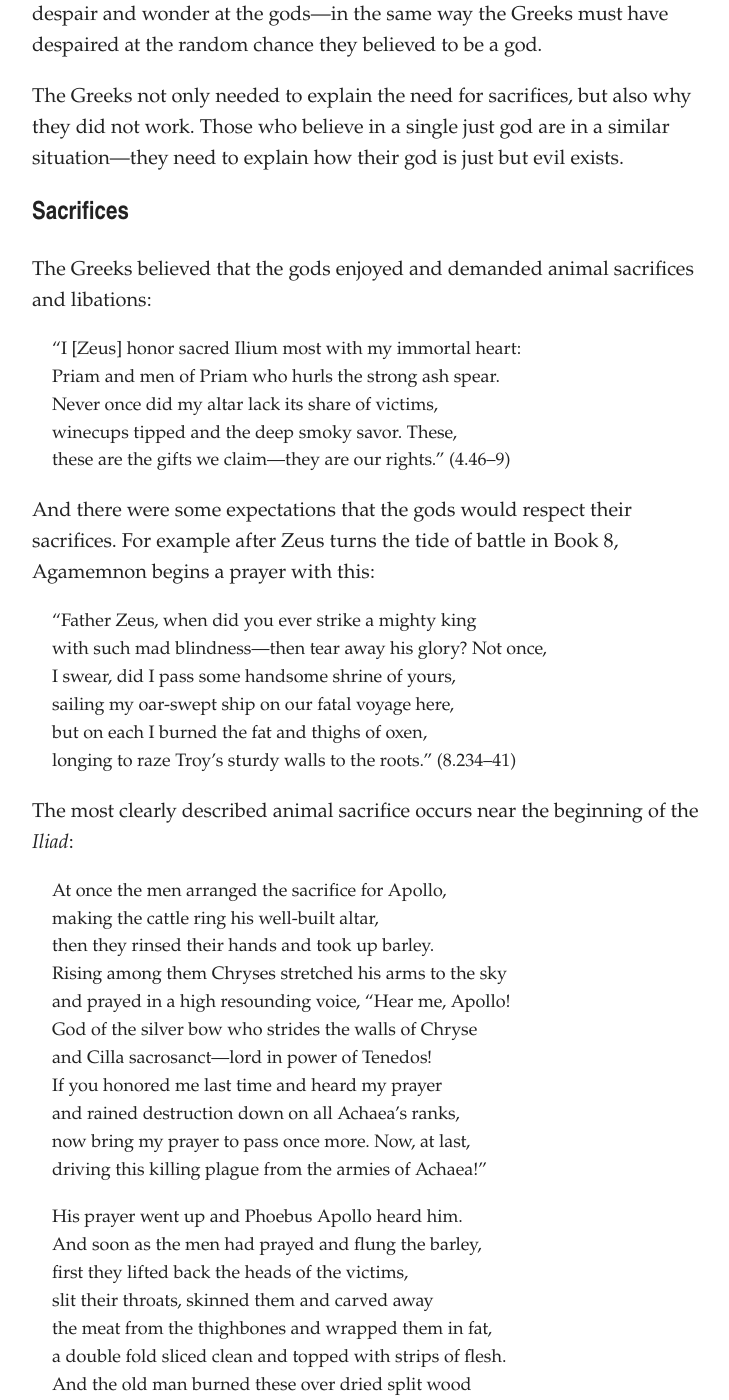
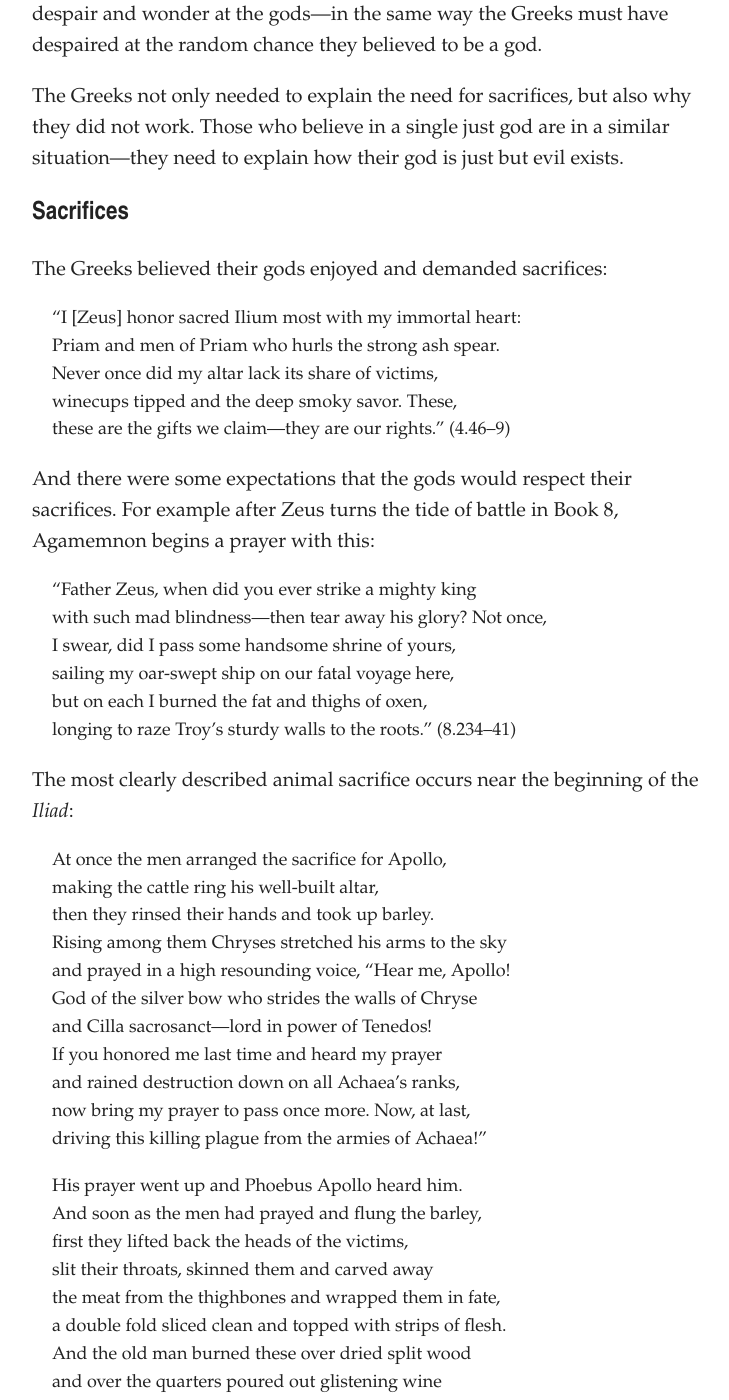
Before and after one commit to artsandmetaphysics/goodlifeodyssey, a Jekyll site: the page built from _documents/the-iliad.md, in a window 1280 px wide and 1400 px high, scrolled down 2576 px. Shown: the whole window, without its empty margins (268-997 px from the left). Built offline with Jekyll 4.4.1, drawn with Linux system fonts in a browser that asks for light colours.

Commit message:
Fix typo

```diff
--- a/_documents/the-iliad.md
+++ b/_documents/the-iliad.md
@@ -86,7 +86,7 @@ The Greeks not only needed to explain the need for sacrifices, but also why they
 
 ## Sacrifices
 
-The Greeks believed that the gods enjoyed and demanded animal sacrifices and libations:
+The Greeks believed their gods enjoyed and demanded sacrifices:
 
 <blockquote class="poetry">
 <p>“I [Zeus] honor sacred Ilium most with my immortal heart:</p>
@@ -126,7 +126,7 @@ The most clearly described animal sacrifice occurs near the beginning of the *Il
 <p>And soon as the men had prayed and flung the barley,</p>
 <p>first they lifted back the heads of the victims,</p>
 <p>slit their throats, skinned them and carved away</p>
-<p>the meat from the thighbones and wrapped them in fat,</p>
+<p>the meat from the thighbones and wrapped them in fate,</p>
 <p>a double fold sliced clean and topped with strips of flesh.</p>
 <p>And the old man burned these over dried split wood</p>
 <p>and over the quarters poured out glistening wine</p>
```
Also changed, not shown: documents/the-iliad.md (+2 -2 lines).
